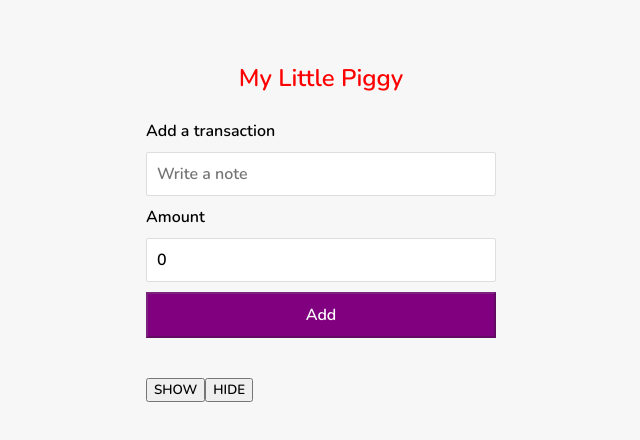
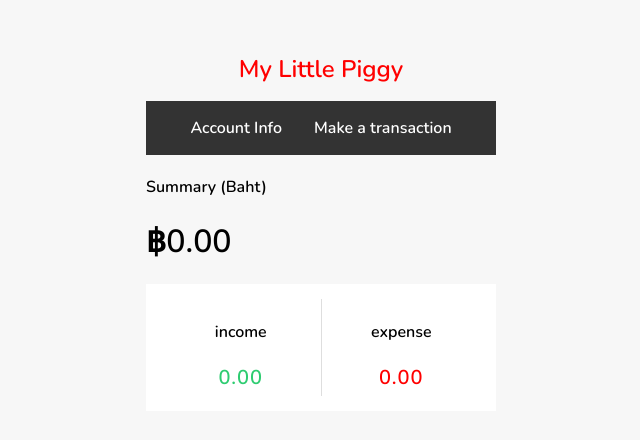
Before and after one commit to Nstw/react-little-piggy, a React (Create React App) app: page / in a window 1280 px wide. Shown: the part 168-608 px from the top of the page, without its empty margins (319-959 px from the left). Built offline with nearby package versions, Linux system fonts and the light colour scheme; the HTML template or start-up script is replaced by a standard one.

Commit message:
[feat] implement router

```diff
--- a/package.json
+++ b/package.json
@@ -9,6 +9,7 @@
     "prop-types": "^15.8.1",
     "react": "^18.1.0",
     "react-dom": "^18.1.0",
+    "react-router-dom": "^6.3.0",
     "react-scripts": "5.0.1",
     "uuid": "^8.3.2",
     "web-vitals": "^2.1.4"
--- a/src/App.css
+++ b/src/App.css
@@ -20,3 +20,23 @@ body {
   margin: 30px auto;
   width: 350px;
 }
+
+.horizontal-menu {
+  list-style-type: none;
+  margin: 0;
+  padding: 0;
+  overflow: hidden;
+  background-color: #333;
+  text-align: center;
+}
+
+.horizontal-menu li {
+  display: inline-block;
+}
+
+.horizontal-menu a {
+  color: white;
+  text-decoration: none;
+  padding: 16px;
+  display: block;
+}
--- a/src/App.js
+++ b/src/App.js
@@ -1,4 +1,5 @@
-import { useEffect, useState, useReducer } from 'react';
+import { useEffect, useState } from 'react';
+import { BrowserRouter as Router, Routes, Route, Link } from 'react-router-dom';
 import './App.css';
 import Transaction from './components/Transaction';
 import FormComponent from './components/FormComponent';
@@ -32,20 +33,9 @@ function App() {
         .filter((element) => element < 0)
         .reduce((total, num) => total + num, 0) * -1;
 
-    setReportIncome(income);
-    setReportExpense(expense);
+    setReportIncome(income.toFixed(2));
+    setReportExpense(expense.toFixed(2));
   }, [items, reportIncome, reportExpense]);
-
-  const [showReport, setShowReport] = useState(false);
-  const reducer = (state, action) => {
-    switch (action.type) {
-      case 'SHOW':
-        return setShowReport(true);
-      case 'HIDE':
-        return setShowReport(false);
-    }
-  };
-  const [result, dispatch] = useReducer(reducer, showReport);
 
   return (
     <DataContext.Provider
@@ -56,11 +46,28 @@ function App() {
     >
       <div className="container">
         <Title />
-        {showReport && <ReportComponent />}
-        <FormComponent onAddItem={onAddNewItem} />
-        <Transaction items={items} />
-        <button onClick={() => dispatch({ type: 'SHOW' })}>SHOW</button>
-        <button onClick={() => dispatch({ type: 'HIDE' })}>HIDE</button>
+        <Router>
+          <div>
+            <ul className="horizontal-menu">
+              <li>
+                <Link to="/">Account Info</Link>
+              </li>
+              <li>
+                <Link to="/add">Make a transaction</Link>
+              </li>
+            </ul>
+            <Routes>
+              <Route path="/" element={<ReportComponent />}></Route>
+              <Route
+                path="/add"
+                element={[
+                  <FormComponent onAddItem={onAddNewItem} />,
+                  <Transaction items={items} />,
+                ]}
+              ></Route>
+            </Routes>
+          </div>
+        </Router>
       </div>
     </DataContext.Provider>
   );
--- a/src/components/Item.js
+++ b/src/components/Item.js
@@ -5,12 +5,17 @@ const Item = (props) => {
   const { title, amount } = props;
   const status = amount < 0 ? 'expense' : 'income';
   const symbol = amount < 0 ? '-' : '+';
+
+  const formatNumber = (num) => {
+    return num.toString().replace(/(\d)(?=(\d{3})+(?!\d))/g, '$1,');
+  };
+
   return (
     <li className={status}>
       {title}{' '}
       <span>
         {symbol}
-        {Math.abs(amount)}
+        {formatNumber(Math.abs(amount))}
       </span>
     </li>
   );
--- a/src/components/ReportComponent.js
+++ b/src/components/ReportComponent.js
@@ -4,18 +4,22 @@ import './ReportComponent.css';
 
 const ReportComponent = () => {
   const { income, expense } = useContext(DataContext);
+  const formatNumber = (num) => {
+    return num.toString().replace(/(\d)(?=(\d{3})+(?!\d))/g, '$1,');
+  };
+
   return (
     <div>
       <h4>Summary (Baht)</h4>
-      <h1>฿{income - expense}</h1>
+      <h1>฿{formatNumber((income - expense).toFixed(2))}</h1>
       <div className="report-container">
         <div>
           <h4>income</h4>
-          <p className="report plus">{income}</p>
+          <p className="report plus">{formatNumber(income)}</p>
         </div>
         <div>
           <h4>expense</h4>
-          <p className="report minus">{expense}</p>
+          <p className="report minus">{formatNumber(expense)}</p>
         </div>
       </div>
     </div>
```
Also changed, not shown: 1 other file (tests, documents, lock files or other folders).
